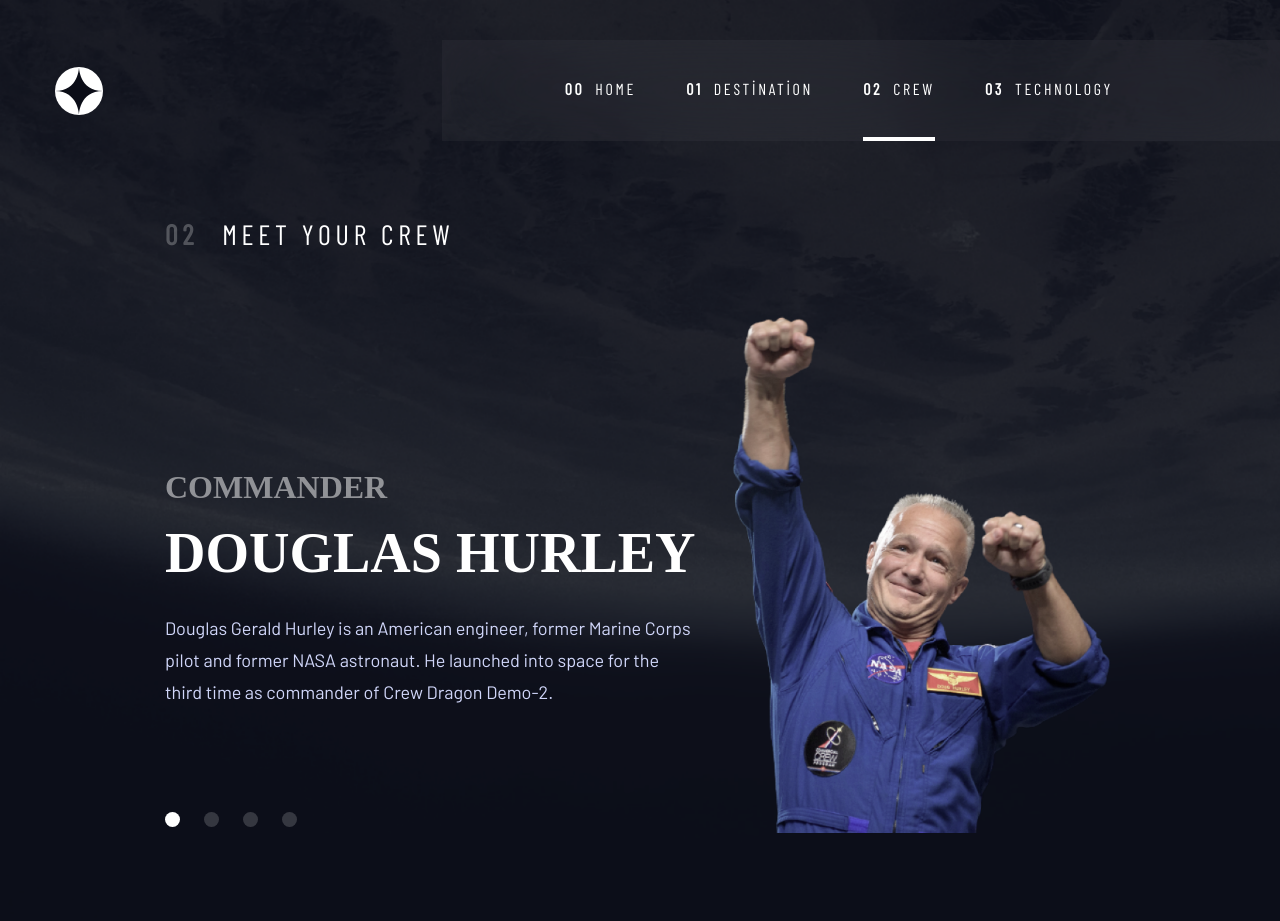
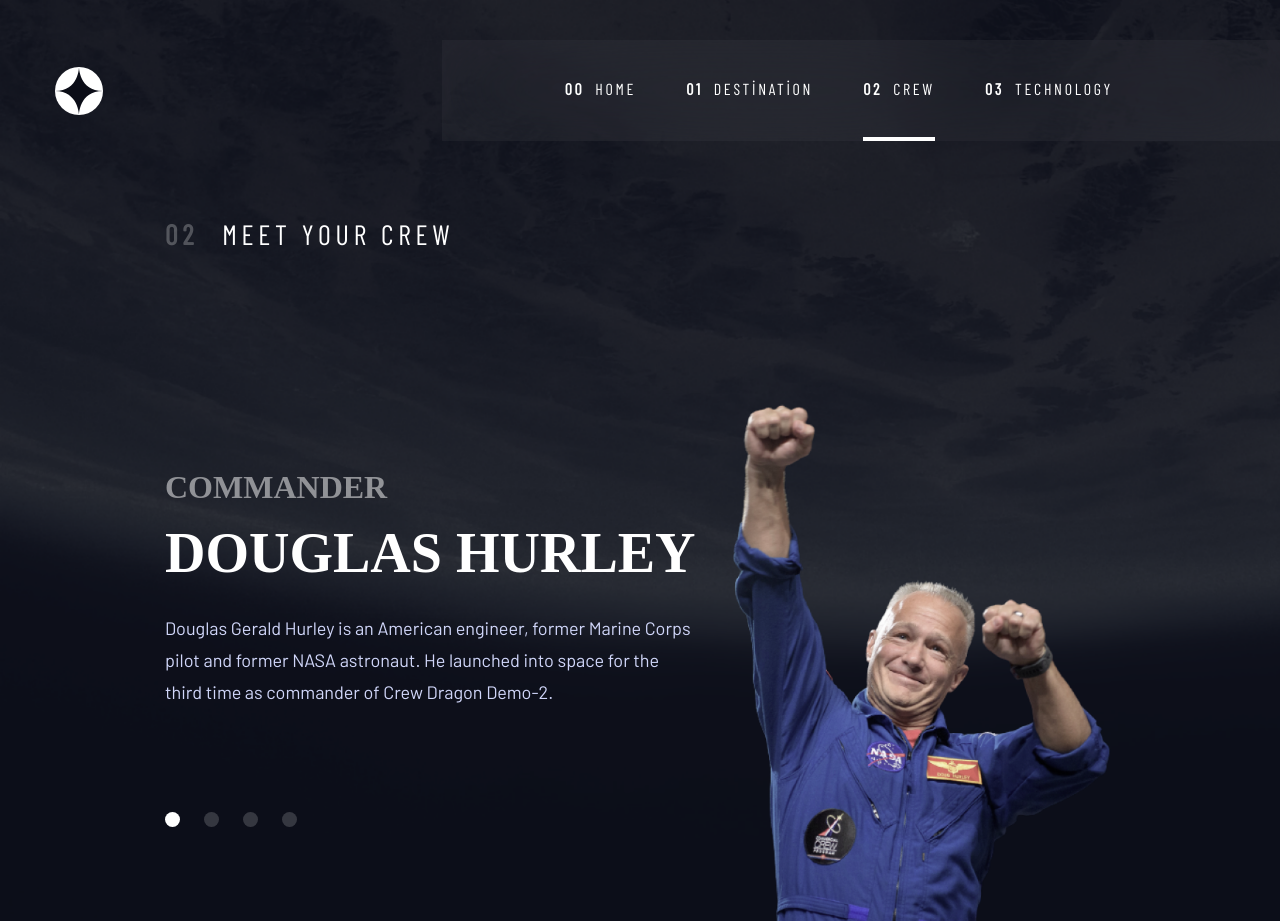
Before and after one commit to begumirci/SpaceTourismWeb, a React (Vite) app: page /crew in a window 1280 px wide. Built offline with nearby package versions, Linux system fonts and the light colour scheme; a web font is replaced by a local one.

Commit message:
css degisti

```diff
--- a/index.html
+++ b/index.html
@@ -16,7 +16,7 @@
       href="https://fonts.googleapis.com/css2?family=Bellefair&display=swap"
       rel="stylesheet"
     />
-    <title>Vite + React</title>
+    <title>Space Tourism</title>
   </head>
   <body>
     <div id="root"></div>
--- a/src/index.css
+++ b/src/index.css
@@ -372,7 +372,6 @@
 
 .crew {
   background-image: url('../public/crew-bg.png');
-  height: auto;
   background-size: cover;
 }
 
@@ -388,6 +387,13 @@
   display: grid;
   grid-template-columns: 1fr 1fr;
   justify-content: space-between;
+  & img {
+    align-self: flex-end;
+  }
+}
+
+.begum {
+  color: pink;
 }
 
 .crew-mobil {
@@ -720,7 +726,6 @@
     background-image: url(../public/crew-tablet-bg.png);
     background-size: cover;
     background-position: center;
-    height: 100vh;
   }
   .crew-main {
     display: flex;
```
